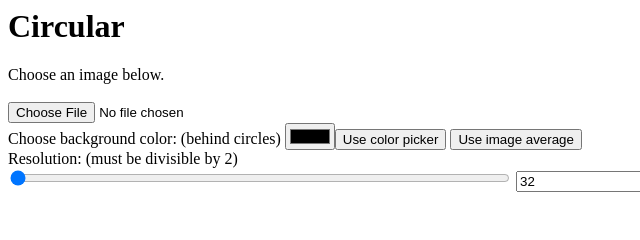
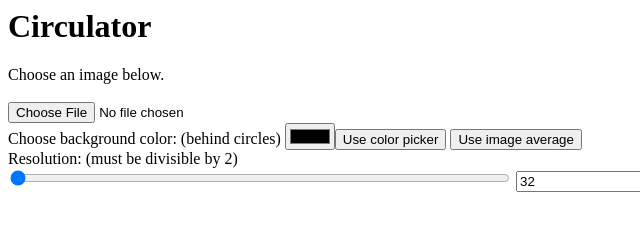
Before and after one commit to johnprattchristian/circulator, a plain HTML site: page index.html in a window 1280 px wide. Shown: the top 240 px of the page, 0-640 px from the left. Drawn offline with nearby package versions, Linux system fonts and the light colour scheme.

Commit message:
changed h1

```diff
--- a/index.html
+++ b/index.html
@@ -220,7 +220,7 @@ var processFile = function(fileInput){
 </script>
 </head>
 <body>
-<h1>Circular</h2>
+<h1>Circulator</h2>
 <span>Choose an image below.</span></br></br>
 <input type="file" onchange="processFile(this)" accept="image/jpeg"></input></br>
 <span>Choose background color: (behind circles) </span>
```
